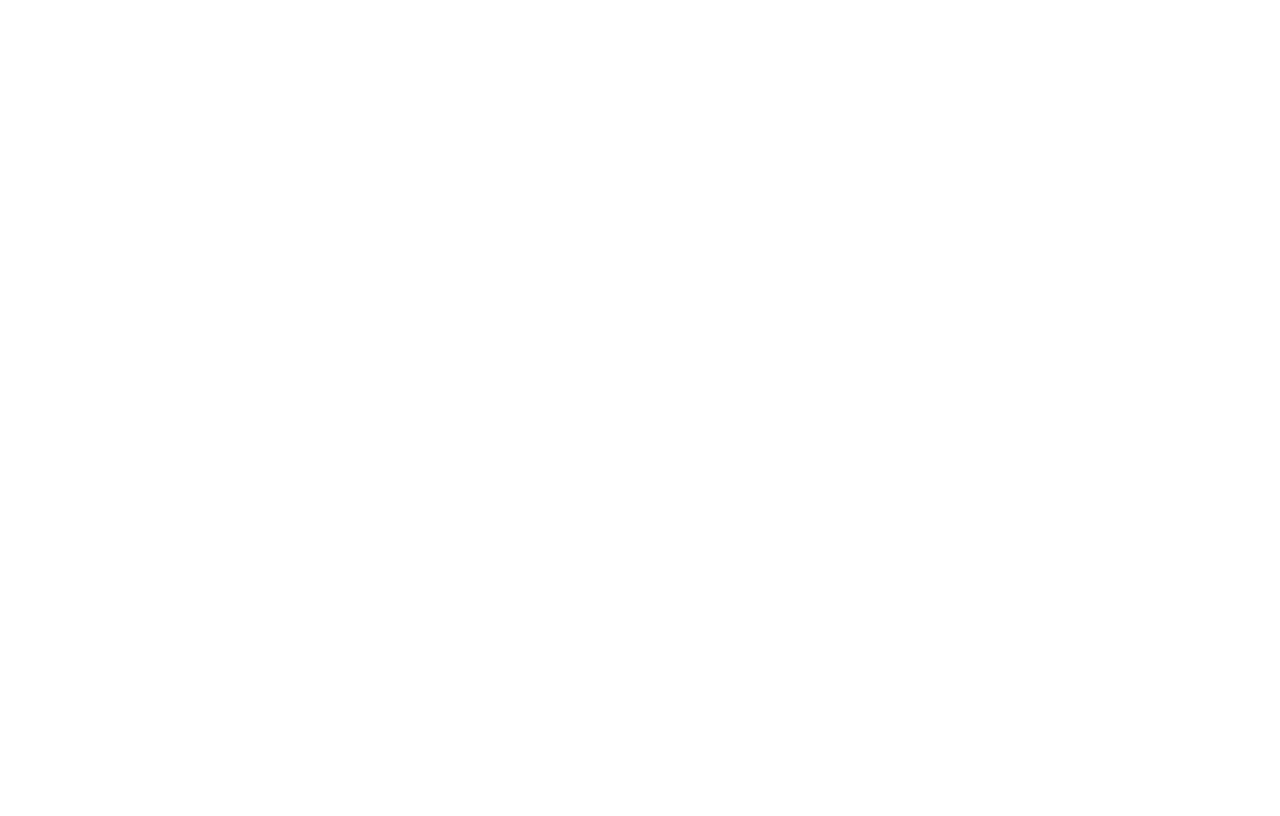
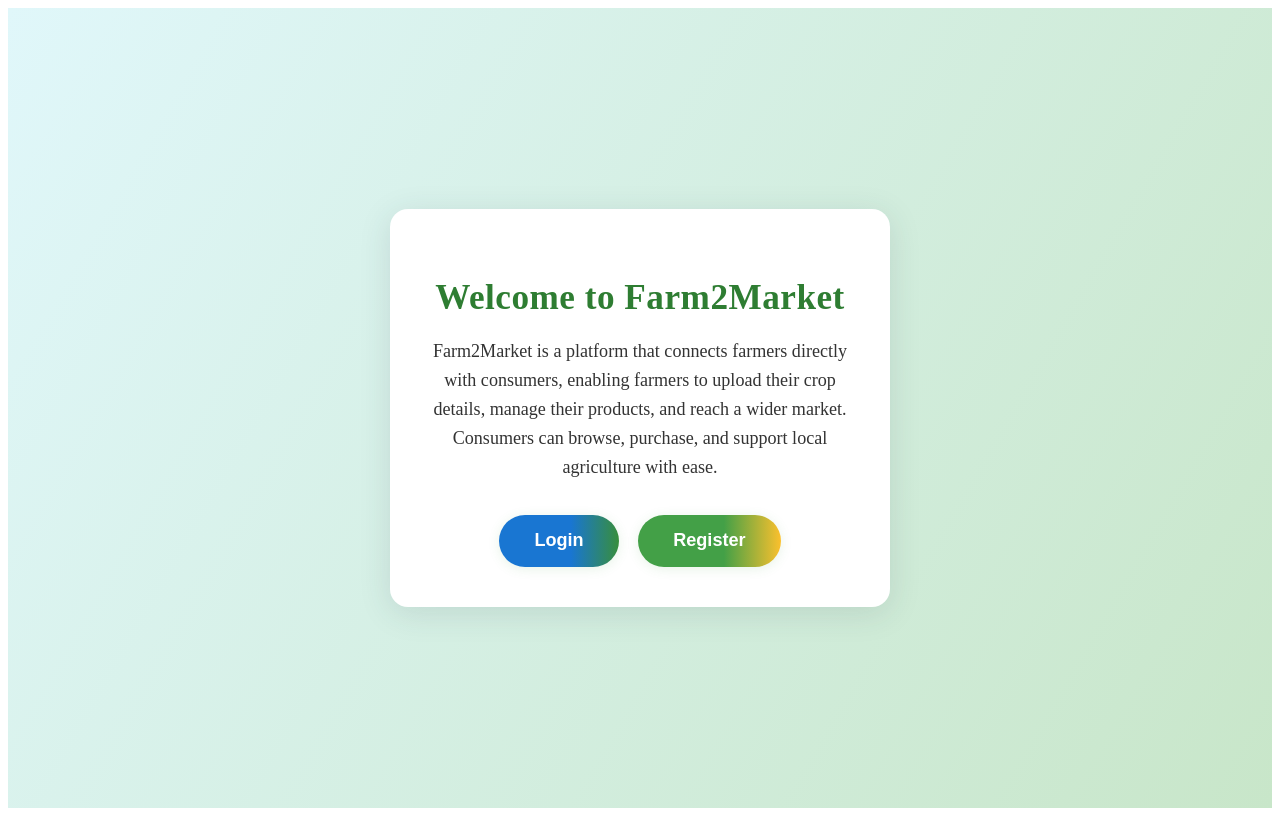
Before and after one commit to SudheerPonneri/farm2market, an Angular app: page /farmer in a window 1280 px wide. Before the commit this address led to /. Built offline with nearby package versions, Linux system fonts and the light colour scheme.

Commit message:
Added main component to Login and register

```diff
--- a/src/app/app.routes.ts
+++ b/src/app/app.routes.ts
@@ -4,6 +4,7 @@
 import { LoginComponent } from './farmers/login/login.component';
 import { DashboardComponent } from './farmers/dashboard/dashboard.component';
 import { ProductUploadComponent } from './farmers/product-upload/product-upload.component';
+import { MainComponent } from './farmers/main/main.component';
 
 // Consumer Components
 import { LoginComponent as ConsumerLoginComponent } from './consumers/login/login.component';
@@ -15,9 +16,10 @@
 import { AuthGuard } from './guards/auth.guard';
 
 export const routes: Routes = [
-  { path: '', redirectTo: 'farmer/login', pathMatch: 'full' },
+  { path: '', redirectTo: 'farmer', pathMatch: 'full' },
 
   // Farmer routes
+  { path: 'farmer', component: MainComponent },
   { path: 'farmer/login', component: LoginComponent },
   { path: 'farmer/dashboard', component: DashboardComponent, canActivate: [AuthGuard] },
   { path: 'farmer/upload', component: ProductUploadComponent, canActivate: [AuthGuard] },
--- /dev/null
+++ b/src/app/farmers/main/main.component.html
@@ -0,0 +1,12 @@
+<div class="main-bg">
+  <div class="main-card">
+    <h1>Welcome to Farm2Market</h1>
+    <p class="desc">
+      Farm2Market is a platform that connects farmers directly with consumers, enabling farmers to upload their crop details, manage their products, and reach a wider market. Consumers can browse, purchase, and support local agriculture with ease.
+    </p>
+    <div class="main-btn-row">
+      <button class="main-btn login-btn" routerLink="/farmer/login">Login</button>
+      <button class="main-btn register-btn" routerLink="/farmer/register">Register</button>
+    </div>
+  </div>
+</div>
--- /dev/null
+++ b/src/app/farmers/main/main.component.scss
@@ -0,0 +1,70 @@
+.main-bg {
+  min-height: 100vh;
+  display: flex;
+  align-items: center;
+  justify-content: center;
+  background: linear-gradient(120deg, #e0f7fa 0%, #c8e6c9 100%);
+}
+
+.main-card {
+  background: #fff;
+  border-radius: 18px;
+  box-shadow: 0 6px 32px rgba(44, 62, 80, 0.13);
+  padding: 2.8rem 2.5rem 2.5rem 2.5rem;
+  max-width: 420px;
+  width: 100%;
+  text-align: center;
+}
+
+.main-card h1 {
+  color: #2e7d32;
+  font-size: 2.2rem;
+  font-weight: 800;
+  margin-bottom: 1.2rem;
+  letter-spacing: 0.5px;
+}
+
+.desc {
+  color: #333;
+  font-size: 1.13rem;
+  margin-bottom: 2.1rem;
+  line-height: 1.6;
+}
+
+.main-btn-row {
+  display: flex;
+  justify-content: center;
+  gap: 1.2rem;
+}
+
+.main-btn {
+  padding: 0.95rem 2.2rem;
+  border-radius: 30px;
+  border: none;
+  font-size: 1.13rem;
+  font-weight: 700;
+  cursor: pointer;
+  background: linear-gradient(90deg, #43a047 60%, #388e3c 100%);
+  color: #fff;
+  box-shadow: 0 2px 12px rgba(67,160,71,0.13);
+  transition: background 0.18s, box-shadow 0.18s, transform 0.13s;
+  outline: none;
+}
+.main-btn:hover, .main-btn:focus {
+  background: linear-gradient(90deg, #388e3c 60%, #43a047 100%);
+  box-shadow: 0 4px 24px rgba(67,160,71,0.18);
+  transform: translateY(-2px) scale(1.03);
+}
+.login-btn {
+  background: linear-gradient(90deg, #1976d2 60%, #388e3c 100%);
+}
+.login-btn:hover, .login-btn:focus {
+  background: linear-gradient(90deg, #1565c0 60%, #43a047 100%);
+}
+.register-btn {
+  background: linear-gradient(90deg, #43a047 60%, #fbc02d 100%);
+  color: #fff;
+}
+.register-btn:hover, .register-btn:focus {
+  background: linear-gradient(90deg, #388e3c 60%, #fbc02d 100%);
+}
```
Also changed, not shown: src/app/farmers/main/main.component.ts (added, +12 -0 lines).
